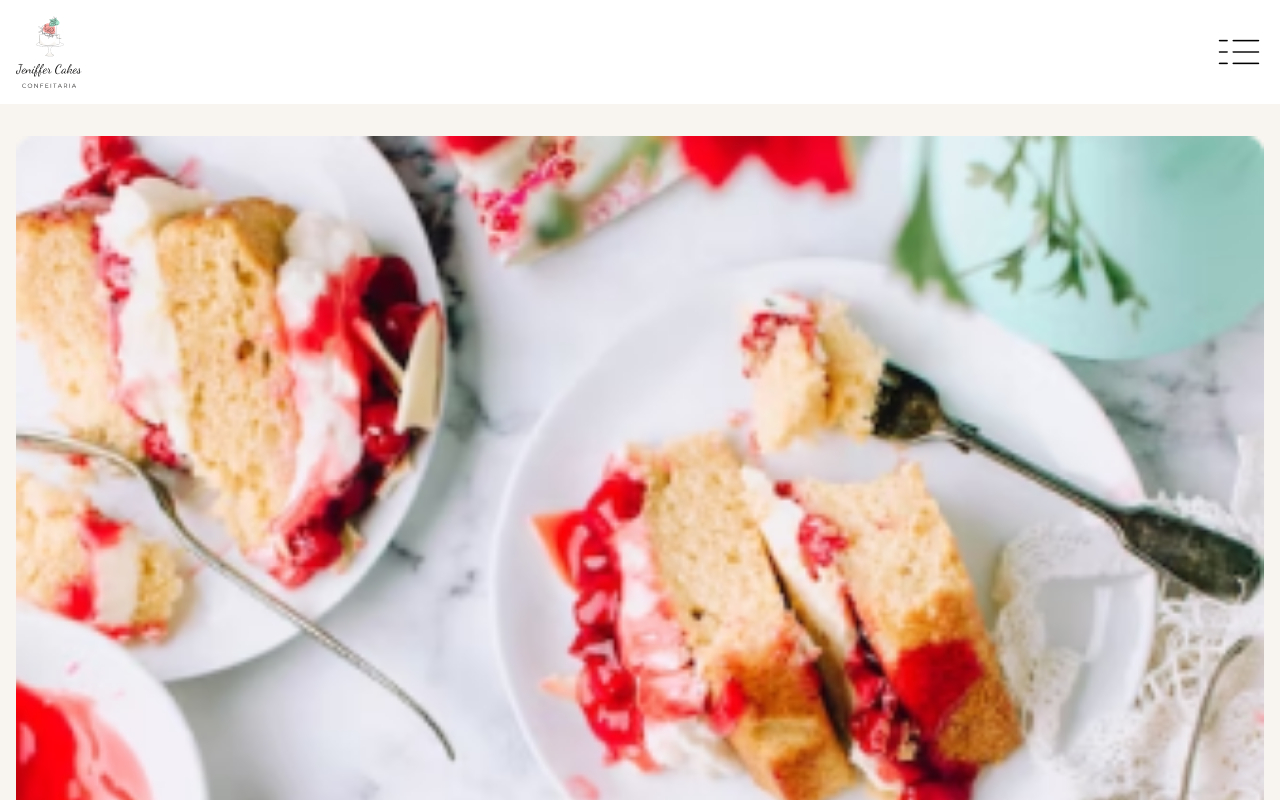
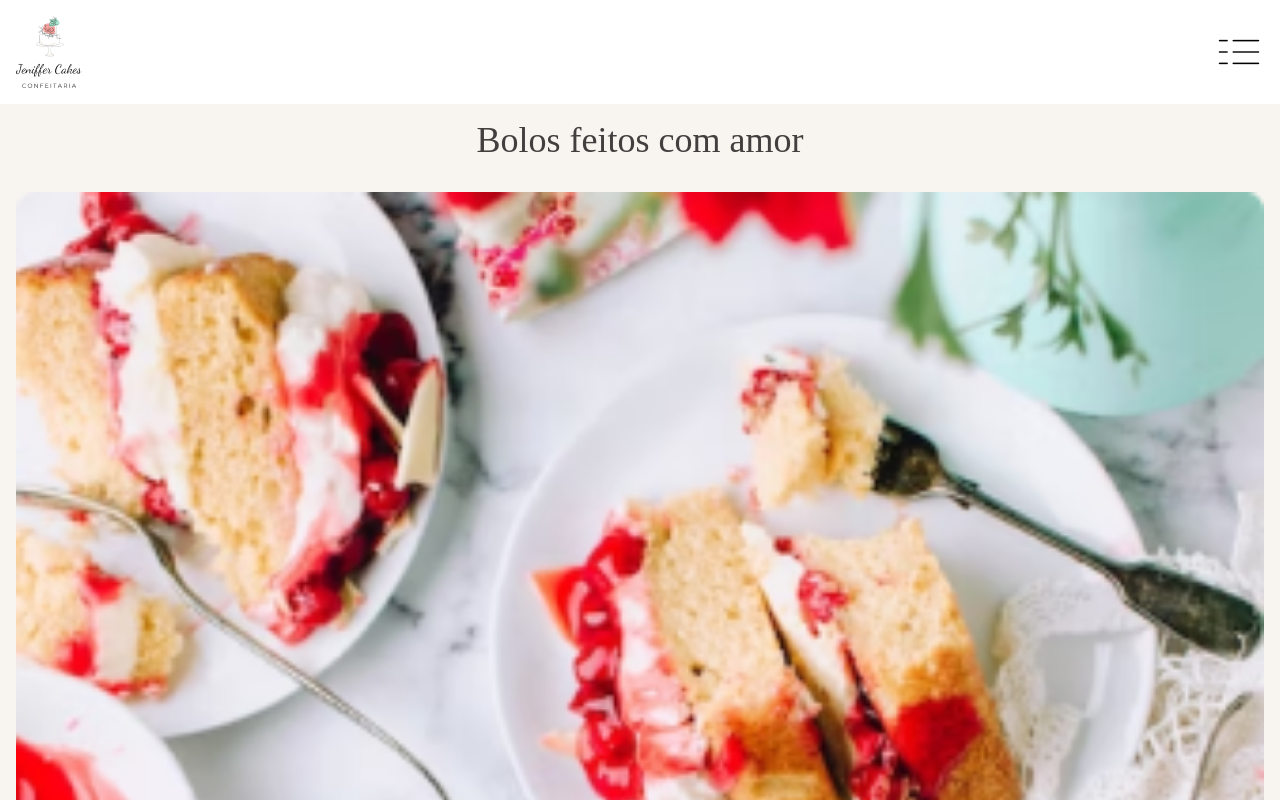
Before and after one commit to edukaki/JenifferCakes, a Next.js app: page / in a window 1280 px wide. Shown: the top 800 px of the page. Built offline with nearby package versions, Linux system fonts and the light colour scheme.

Commit message:
feat(index): add title

```diff
--- a/src/app/page.jsx
+++ b/src/app/page.jsx
@@ -9,6 +9,7 @@ import 'react-responsive-carousel/lib/styles/carousel.min.css';
 export default function Home() {
   return (
     <header className="container-mobile">
+      <h1 className="pt-4 text-center">Bolos feitos com amor</h1>
       <Carousel
         className="rounded-lg py-8"
         autoPlay={true}
```
